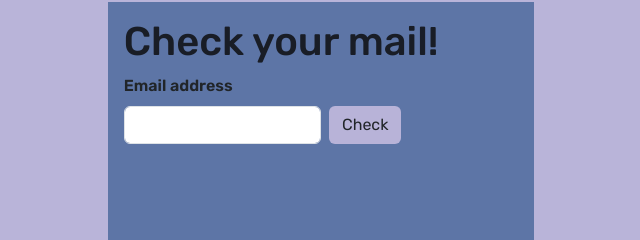
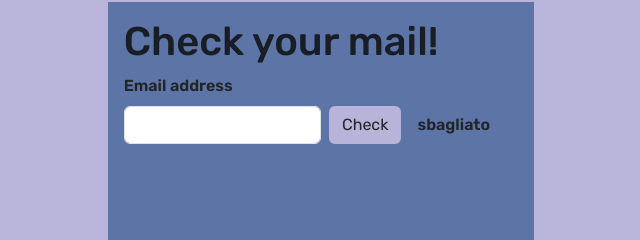
Before and after one commit to AiroldiFederico/js-mail-dadi, a plain HTML site: page mail/index.html in a window 1280 px wide. Both pictures are taken after a click on the button "Check". Shown: the part 238-478 px from the top of the page, 319-959 px from the left. Drawn offline with nearby package versions, Linux system fonts and the light colour scheme.

Commit message:
FASE 3 - inserisco un array e la condizione della verifica

```diff
--- a/mail/asset/js/main.js
+++ b/mail/asset/js/main.js
@@ -6,7 +6,20 @@ stampa un messaggio appropriato sull’esito del controllo.
 */
 
 
+
+let arrayEmail = ['emma.smith@gmail.com', 'paul.taylor@gmail.com', 'liam.lee@gmail.com', 'frank.jones@gmail.com', 'steve.evans@gmail.com', 'steve.taylor@gmail.com', 'isabel.klein@gmail.com', 'mary.lee@gmail.com', 'bob.davis@gmail.com', 'mary.irwin@gmail.com', 'isabel.patel@gmail.com', 'liam.carter@gmail.com', 'tina.brown@gmail.com', 'henry.nguyen@gmail.com', 'grace.carter@gmail.com', 'tina.patel@gmail.com', 'isabel.robinson@gmail.com', 'isabel.irwin@gmail.com', 'emma.robinson@gmail.com', 'paul.carter@gmail.com']
+
+
 function check() {
     let emailtocheck = document.getElementById('emailtocheck').value;
-    console.log(emailtocheck)
+
+
+    if (arrayEmail.indexOf(emailtocheck) !== -1) {
+        document.getElementById('result').innerHTML = 'corretto';
+    }
+    else {
+        document.getElementById('result').innerHTML = 'sbagliato';
+    }
+
+
 }
--- a/mail/index.html
+++ b/mail/index.html
@@ -40,6 +40,7 @@
                 <div class="d-flex gap-2">
                     <input type="email" class="form-control w-50" id="emailtocheck">
                     <button type="button" class="btn" onclick="check()">Check</button>
+                    <span id="result" class="d-flex align-items-center ms-2"></span>
                 </div>
 
             </section>
```
